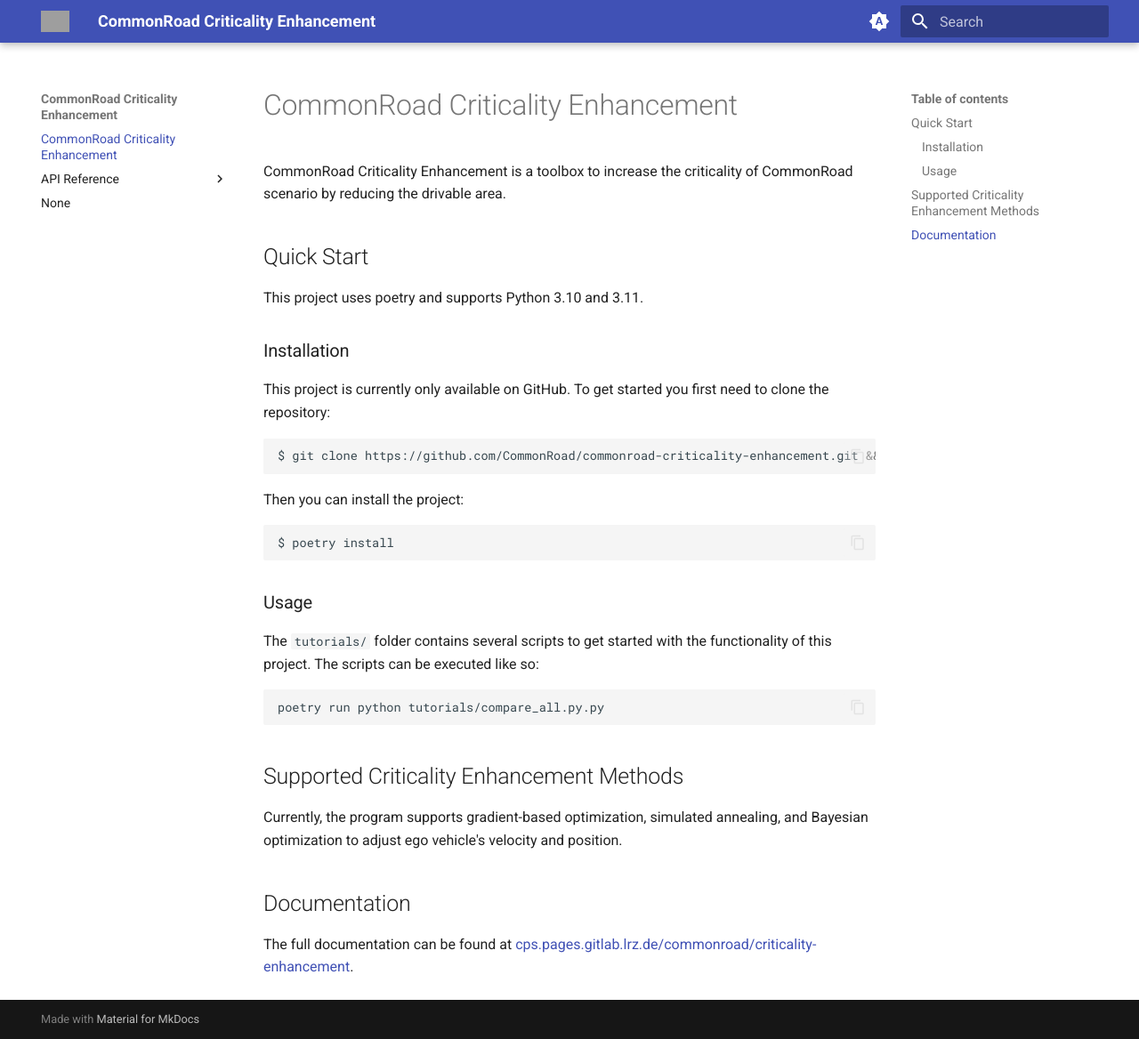
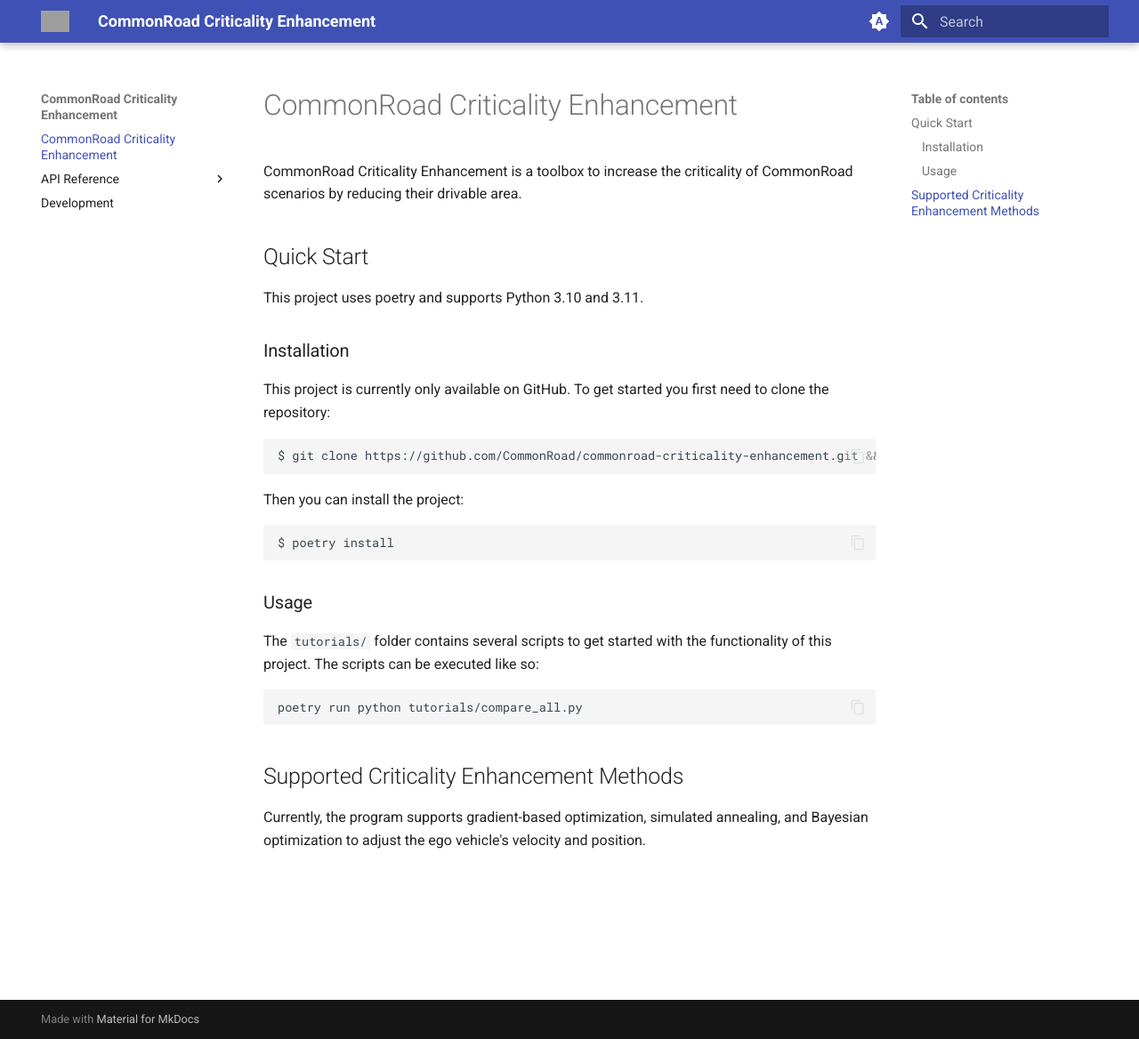
Before and after one commit to CommonRoad/commonroad-criticality-enhancement, an MkDocs documentation site: the page built from docs/index.md, in a window 1280 px wide and 1168 px high. Shown: the whole window at 89% size. Built offline with MkDocs 1.6.1 and Material for MkDocs 9.7.7, drawn with Linux system fonts in a browser that asks for light colours; grey boxes are pictures that could not be loaded.

Commit message:
docs: prepare documentation for release

````diff
--- a/.pre-commit-config.yaml
+++ b/.pre-commit-config.yaml
@@ -5,8 +5,9 @@
       - id: trailing-whitespace
       - id: end-of-file-fixer
       - id: check-yaml
+        # The mkdocs.yaml contains a string that is not supported by check-yaml, but is according to spec
+        exclude: mkdocs.yml
       - id: check-added-large-files
-
   - repo: https://github.com/astral-sh/ruff-pre-commit
     # Ruff version.
     rev: v0.6.8
--- a/docs/index.md
+++ b/docs/index.md
@@ -1,6 +1,6 @@
 # CommonRoad Criticality Enhancement
 
-CommonRoad Criticality Enhancement is a toolbox to increase the criticality of CommonRoad scenario by reducing the drivable area.
+CommonRoad Criticality Enhancement is a toolbox to increase the criticality of CommonRoad scenarios by reducing their drivable area.
 
 ## Quick Start
 
@@ -24,13 +24,9 @@
 The `tutorials/` folder contains several scripts to get started with the functionality of this project. The scripts can be executed like so:
 
 ```
-poetry run python tutorials/compare_all.py.py
+poetry run python tutorials/compare_all.py
 ```
 
 ## Supported Criticality Enhancement Methods
 
-Currently, the program supports gradient-based optimization, simulated annealing, and Bayesian optimization to adjust ego vehicle's velocity and position.
-
-## Documentation
-
-The full documentation can be found at [cps.pages.gitlab.lrz.de/commonroad/criticality-enhancement](https://cps.pages.gitlab.lrz.de/commonroad/criticality-enhancement/).
+Currently, the program supports gradient-based optimization, simulated annealing, and Bayesian optimization to adjust the ego vehicle's velocity and position.
````
Also changed, not shown: README.md (+4 -3 lines), docs/development.md (added, +61 -0 lines), mkdocs.yml (line endings or trailing spaces).
